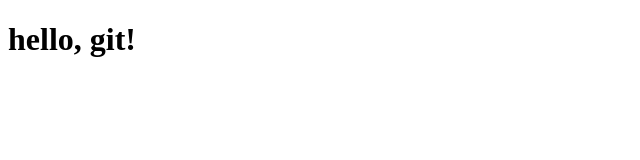
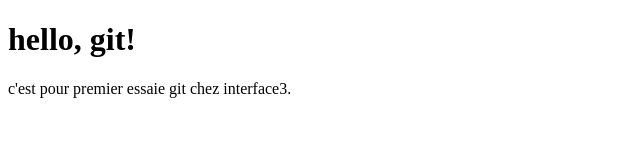
Before and after one commit to sounya94/test_git, a plain HTML site: page index.html in a window 1280 px wide. Shown: the whole page, without its empty margins (0-640 px from the left). Drawn offline with Linux system fonts and the light colour scheme.

Commit message:
added paragraph

```diff
--- a/index.html
+++ b/index.html
@@ -7,5 +7,6 @@
 </head>
 <body>
     <h1>hello, git!</h1>
+    <p> c'est pour premier essaie git chez interface3.</p>
 </body>
 </html>
```
